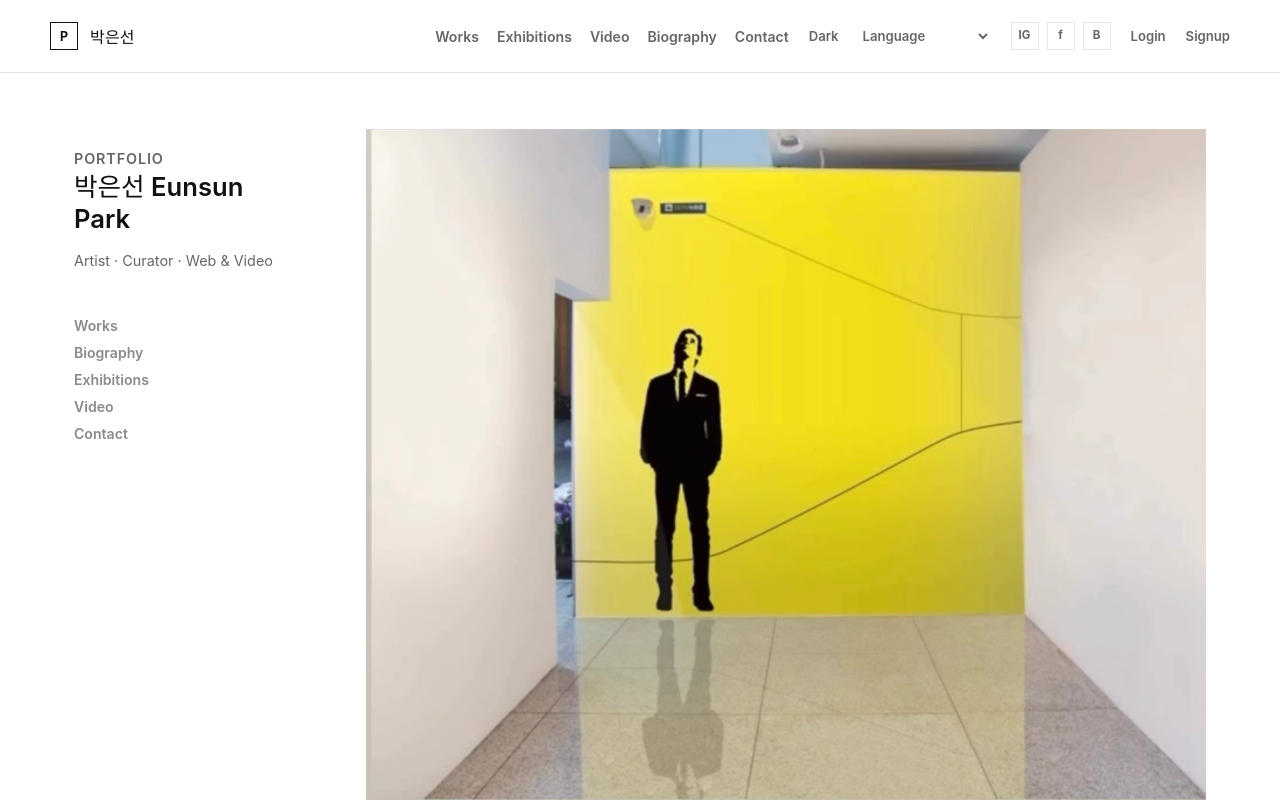
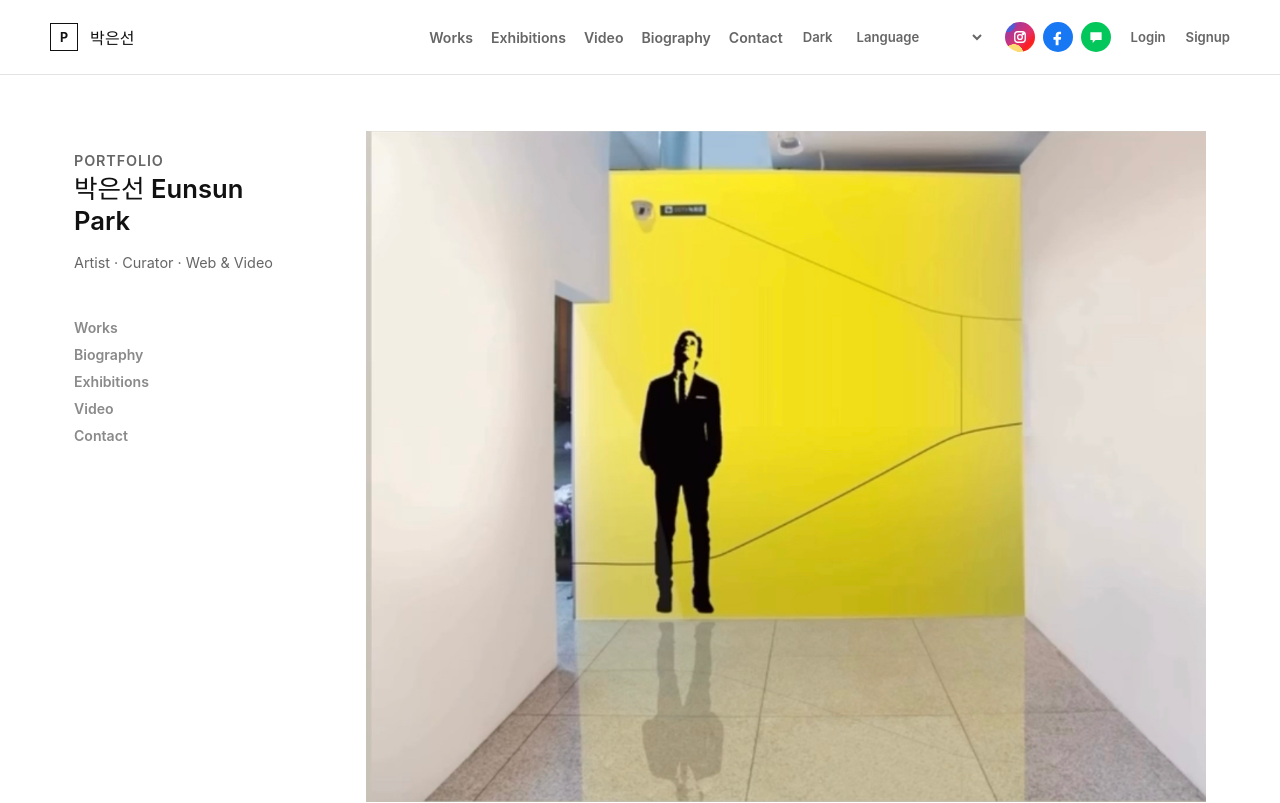
Before and after one commit to eunsunpark99-svg/portfolio, a React (Vite) app: page / in a window 1280 px wide. Shown: the top 803 px of the page. Built offline with nearby package versions, Linux system fonts and the light colour scheme.

Commit message:
Style social links with platform icons

```diff
--- a/src/App.css
+++ b/src/App.css
@@ -184,7 +184,6 @@ button {
 [data-theme='dark'] .product-search input,
 [data-theme='dark'] .product-sort select,
 [data-theme='dark'] .language-select,
-[data-theme='dark'] .social-link,
 [data-theme='dark'] .filter-reset-button,
 [data-theme='dark'] .category-button,
 [data-theme='dark'] .cart-quantity-button,
--- a/src/components/Header.jsx
+++ b/src/components/Header.jsx
@@ -16,20 +16,47 @@ const languageOptions = [
 const socialLinks = [
   {
     label: 'Instagram',
-    mark: 'IG',
+    type: 'instagram',
     href: 'https://www.instagram.com/park.eunsun_artist/',
   },
   {
     label: 'Facebook',
-    mark: 'f',
+    type: 'facebook',
     href: 'https://www.facebook.com/artepes',
   },
   {
     label: 'Blog',
-    mark: 'B',
+    type: 'blog',
     href: 'https://blog.naver.com/artepes',
   },
 ]
+
+const SocialIcon = ({ type }) => {
+  if (type === 'instagram') {
+    return (
+      <svg aria-hidden="true" viewBox="0 0 24 24">
+        <rect x="5" y="5" width="14" height="14" rx="4" />
+        <circle cx="12" cy="12" r="3.2" />
+        <circle cx="16.2" cy="7.8" r="1" />
+      </svg>
+    )
+  }
+
+  if (type === 'facebook') {
+    return (
+      <svg aria-hidden="true" viewBox="0 0 24 24">
+        <path d="M14.1 8.3h2V5.1c-.9-.1-1.8-.2-2.7-.2-2.7 0-4.5 1.6-4.5 4.6v2.6H6v3.6h2.9V23h3.8v-7.3h3l.5-3.6h-3.5V9.9c0-1 .3-1.6 1.4-1.6Z" />
+      </svg>
+    )
+  }
+
+  return (
+    <svg aria-hidden="true" viewBox="0 0 24 24">
+      <path d="M4.5 5.5h15v10.6h-8.1L7.6 20v-3.9H4.5V5.5Z" />
+      <path d="M8.2 9h2.7c1.3 0 2.1.7 2.1 1.7 0 .6-.3 1.1-.8 1.4.7.3 1.1.8 1.1 1.6 0 1.2-.9 2-2.3 2H8.2V9Zm2.5 2.4c.5 0 .8-.2.8-.6s-.3-.6-.8-.6H9.8v1.2h.9Zm.2 3c.5 0 .8-.3.8-.7 0-.4-.3-.7-.9-.7h-1v1.4h1.1Z" />
+    </svg>
+  )
+}
 
 export default function Header({ theme, onToggleTheme, onNavigate }) {
   const [isMenuOpen, setIsMenuOpen] = useState(false)
@@ -189,7 +216,7 @@ export default function Header({ theme, onToggleTheme, onNavigate }) {
           {socialLinks.map((link) => (
             <a
               key={link.label}
-              className="social-link"
+              className={`social-link social-link-${link.type}`}
               href={link.href}
               target="_blank"
               rel="noreferrer"
@@ -197,7 +224,7 @@ export default function Header({ theme, onToggleTheme, onNavigate }) {
               title={link.label}
               onClick={closeMenu}
             >
-              {link.mark}
+              <SocialIcon type={link.type} />
             </a>
           ))}
         </div>
--- a/src/styles/global.css
+++ b/src/styles/global.css
@@ -136,19 +136,50 @@
 
 .social-link {
   display: inline-grid;
-  width: 28px;
-  height: 28px;
+  width: 30px;
+  height: 30px;
   place-items: center;
-  border: 1px solid var(--color-border);
-  color: var(--color-secondary);
-  font-size: 0.72rem;
-  font-weight: 700;
+  border: 0;
+  border-radius: 999px;
+  color: #ffffff;
   line-height: 1;
+  transition:
+    opacity 160ms ease,
+    transform 160ms ease;
 }
 
 .social-link:hover {
-  border-color: var(--color-primary);
-  color: var(--color-primary);
+  opacity: 0.82;
+  transform: translateY(-1px);
+}
+
+.social-link svg {
+  width: 18px;
+  height: 18px;
+  fill: none;
+  stroke: currentColor;
+  stroke-width: 1.8;
+}
+
+.social-link-facebook svg,
+.social-link-blog svg {
+  fill: currentColor;
+  stroke: none;
+}
+
+.social-link-instagram {
+  background:
+    radial-gradient(circle at 30% 105%, #feda75 0 24%, transparent 25%),
+    radial-gradient(circle at 10% 10%, #4f5bd5 0 18%, transparent 19%),
+    linear-gradient(135deg, #833ab4, #c13584 38%, #e1306c 58%, #fd1d1d 78%, #f56040);
+}
+
+.social-link-facebook {
+  background: #1877f2;
+}
+
+.social-link-blog {
+  background: #03c75a;
 }
 
 .signup-button,
```
